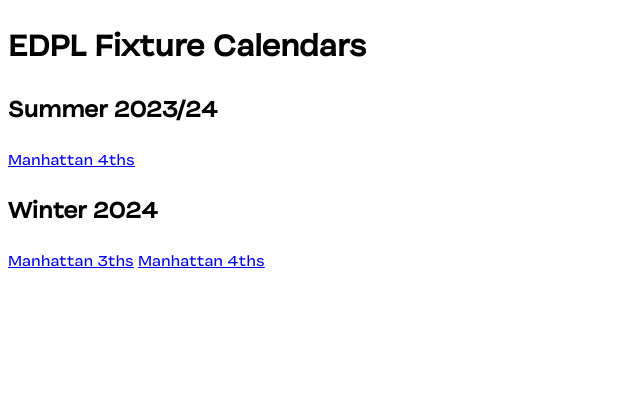
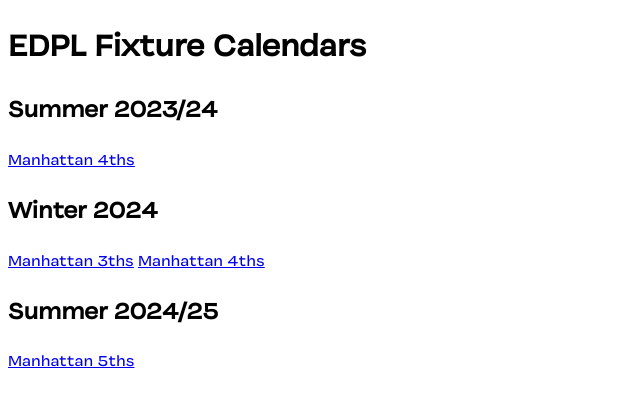
Before and after one commit to jgardn3r/jgardn3r.github.io, a SvelteKit app: page /edpl in a window 1280 px wide. Shown: the top 406 px of the page, without its empty margins (0-640 px from the left). Built offline with nearby package versions, Linux system fonts and the light colour scheme.

Commit message:
Add Summer 2024/25 fixture for Manhattan 5ths

```diff
--- a/src/routes/edpl/+page.svelte
+++ b/src/routes/edpl/+page.svelte
@@ -4,6 +4,8 @@
 <h2>Winter 2024</h2>
 <a href="/assets/edpl/3-6-2024.ics" download>Manhattan 3ths</a>
 <a href="/assets/edpl/4-6-2024.ics" download>Manhattan 4ths</a>
+<h2>Summer 2024/25</h2>
+<a href="/assets/edpl/4-2-2024-Summer.ics" download>Manhattan 5ths</a>
 
 <style lang="css">
     @font-face {
```
Also changed, not shown: 1 other file (tests, documents, lock files or other folders).
